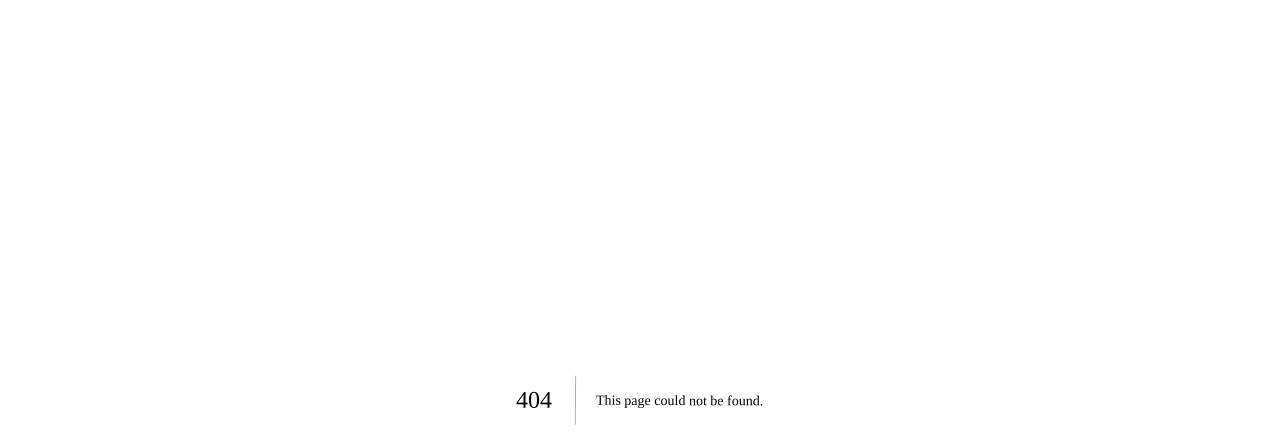
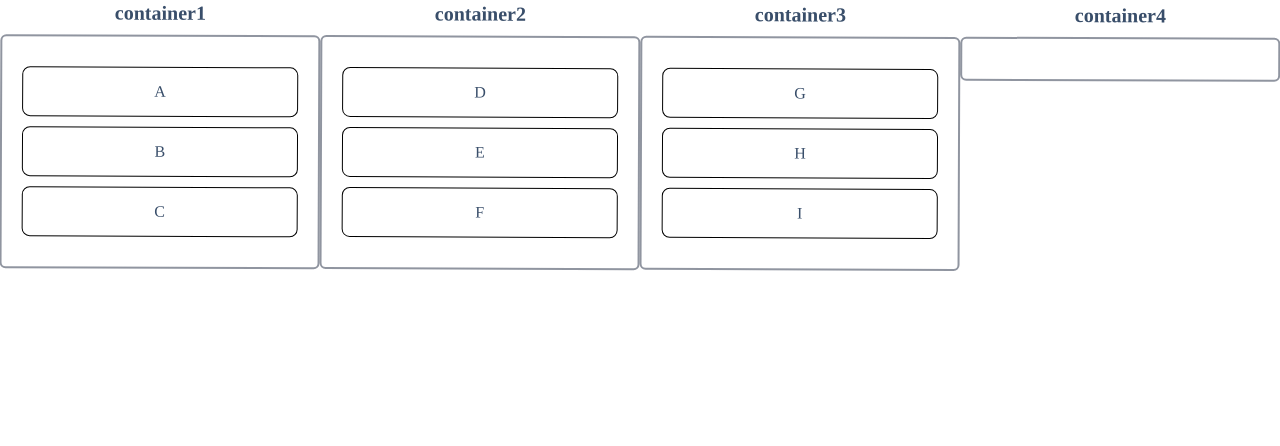
Before and after one commit to cocolemon619/wpfinal, a Next.js app: page /sortTest in a window 1280 px wide. Before the commit this address had no page. Shown: the top 446 px of the page. Built offline with nearby package versions, Linux system fonts and the light colour scheme; a web font is replaced by a local one.

Commit message:
同じ列内のドラッグ＆ドロップ実装（/todoEditの画面はできてない）

```diff
--- a/src/components/QueryTest.tsx
+++ b/src/components/QueryTest.tsx
@@ -26,7 +26,7 @@ const Users = ({ users }) => {
                         <p>ID: {user.id}</p>
                         <p>ユーザー名: {user.name}</p>
                         <p>メールアドレス: {user.mail}</p>
-                        <p>パスワード: {user.password}</p>
+                        {/* <p>パスワード: {user.password}</p> */}
                     </li>
                 </ul>
             ))}
--- /dev/null
+++ b/src/components/SortTest/Container.tsx
@@ -0,0 +1,195 @@
+import React, { useState } from "react";
+import {
+    DndContext,
+    DragOverlay,
+    closestCorners,
+    KeyboardSensor,
+    PointerSensor,
+    useSensor,
+    useSensors,
+    UniqueIdentifier,
+    DragStartEvent,
+    DragOverEvent,
+    DragEndEvent,
+} from "@dnd-kit/core";
+import { arrayMove, sortableKeyboardCoordinates } from "@dnd-kit/sortable";
+import SortableContainer from "./SortableContainer";
+import Item from "./Item";
+
+const Container = () => {
+    // ドラッグ&ドロップでソート可能なリスト
+    const [items, setItems] = useState<{
+        [key: string]: string[];
+    }>({
+        container1: ["A", "B", "C"],
+        container2: ["D", "E", "F"],
+        container3: ["G", "H", "I"],
+        container4: [],
+    });
+
+    //リストのリソースid（リストの値）
+    const [activeId, setActiveId] = useState<UniqueIdentifier>();
+
+    // ドラッグの開始、移動、終了などにどのような入力を許可するかを決めるprops
+    const sensors = useSensors(
+        useSensor(PointerSensor),
+        useSensor(KeyboardSensor, {
+            coordinateGetter: sortableKeyboardCoordinates,
+        })
+    );
+
+    //各コンテナ取得関数
+    const findContainer = (id: UniqueIdentifier) => {
+        if (id in items) {
+            return id;
+        }
+        return Object.keys(items).find((key: string) =>
+            items[key].includes(id.toString())
+        );
+    };
+
+    // ドラッグ開始時に発火する関数
+    const handleDragStart = (event: DragStartEvent) => {
+        const { active } = event;
+        //ドラッグしたリソースのid
+        const id = active.id.toString();
+        setActiveId(id);
+    };
+
+    //ドラッグ可能なアイテムがドロップ可能なコンテナの上に移動時に発火する関数
+    const handleDragOver = (event: DragOverEvent) => {
+        const { active, over } = event;
+        //ドラッグしたリソースのid
+        const id = active.id.toString();
+        //ドロップした場所にあったリソースのid
+        const overId = over?.id;
+
+        if (!overId) return;
+
+        // ドラッグ、ドロップ時のコンテナ取得
+        // container1,container2,container3,container4のいずれかを持つ
+        const activeContainer = findContainer(id);
+        const overContainer = findContainer(over?.id);
+
+        if (
+            !activeContainer ||
+            !overContainer ||
+            activeContainer === overContainer
+        ) {
+            return;
+        }
+
+        setItems((prev) => {
+            // 移動元のコンテナの要素配列を取得
+            const activeItems = prev[activeContainer];
+            // 移動先のコンテナの要素配列を取得
+            const overItems = prev[overContainer];
+
+            // 配列のインデックス取得
+            const activeIndex = activeItems.indexOf(id);
+            const overIndex = overItems.indexOf(overId.toString());
+
+            let newIndex;
+            if (overId in prev) {
+                // We're at the root droppable of a container
+                newIndex = overItems.length + 1;
+            } else {
+                const isBelowLastItem = over && overIndex === overItems.length - 1;
+
+                const modifier = isBelowLastItem ? 1 : 0;
+
+                newIndex = overIndex >= 0 ? overIndex + modifier : overItems.length + 1;
+            }
+
+            return {
+                ...prev,
+                [activeContainer]: [
+                    ...prev[activeContainer].filter((item) => item !== active.id),
+                ],
+                [overContainer]: [
+                    ...prev[overContainer].slice(0, newIndex),
+                    items[activeContainer][activeIndex],
+                    ...prev[overContainer].slice(newIndex, prev[overContainer].length),
+                ],
+            };
+        });
+    };
+
+    // ドラッグ終了時に発火する関数
+    const handleDragEnd = (event: DragEndEvent) => {
+        const { active, over } = event;
+        //ドラッグしたリソースのid
+        const id = active.id.toString();
+        //ドロップした場所にあったリソースのid
+        const overId = over?.id;
+
+        if (!overId) return;
+
+        // ドラッグ、ドロップ時のコンテナ取得
+        // container1,container2,container3,container4のいずれかを持つ
+        const activeContainer = findContainer(id);
+        const overContainer = findContainer(over?.id);
+
+        if (
+            !activeContainer ||
+            !overContainer ||
+            activeContainer !== overContainer
+        ) {
+            return;
+        }
+
+        // 配列のインデックス取得
+        const activeIndex = items[activeContainer].indexOf(id);
+        const overIndex = items[overContainer].indexOf(overId.toString());
+
+        if (activeIndex !== overIndex) {
+            setItems((items) => ({
+                ...items,
+                [overContainer]: arrayMove(
+                    items[overContainer],
+                    activeIndex,
+                    overIndex
+                ),
+            }));
+        }
+        setActiveId(undefined);
+    };
+
+    return (
+        <div className="flex flex-row mx-auto">
+            <DndContext
+                sensors={sensors}
+                collisionDetection={closestCorners}
+                onDragStart={handleDragStart}
+                onDragOver={handleDragOver}
+                onDragEnd={handleDragEnd}
+            >
+                {/* SortableContainer */}
+                <SortableContainer
+                    id="container1"
+                    items={items.container1}
+                    label="container1"
+                />
+                <SortableContainer
+                    id="container2"
+                    label="container2"
+                    items={items.container2}
+                />
+                <SortableContainer
+                    id="container3"
+                    label="container3"
+                    items={items.container3}
+                />
+                <SortableContainer
+                    id="container4"
+                    label="container4"
+                    items={items.container4}
+                />
+                {/* DragOverlay */}
+                <DragOverlay>{activeId ? <Item id={activeId} /> : null}</DragOverlay>
+            </DndContext>
+        </div>
+    );
+};
+
+export default Container;
--- /dev/null
+++ b/src/components/SortTest/Item.tsx
@@ -0,0 +1,10 @@
+import { UniqueIdentifier } from "@dnd-kit/core";
+
+const Item = ({ id }: { id: UniqueIdentifier }) => {
+    return (
+        <div className="w-full h-[50px] flex items-center justify-center my-2.5 border border-black rounded-lg">
+            {id}
+        </div>
+    );
+};
+export default Item;
--- /dev/null
+++ b/src/components/SortTest/SortableContainer.tsx
@@ -0,0 +1,34 @@
+import { useDroppable } from "@dnd-kit/core";
+import { rectSortingStrategy, SortableContext } from "@dnd-kit/sortable";
+import SortableItem from "./SortableItem";
+
+const SortableContainer = ({
+    id,
+    items,
+    label,
+}: {
+    id: string;
+    items: string[];
+    label: string;
+}) => {
+    const { setNodeRef } = useDroppable({
+        id,
+    });
+    return (
+        <div className="w-[calc(33%-5px)]">
+            <h3 className="text-xl font-bold text-center">{label}</h3>
+            <SortableContext id={id} items={items} strategy={rectSortingStrategy}>
+                <div
+                    ref={setNodeRef}
+                    className="w-full border-2 border-gray-500/75 p-5 mt-2 rounded-md"
+                >
+                    {items.map((id: string) => (
+                        <SortableItem key={id} id={id} />
+                    ))}
+                </div>
+            </SortableContext>
+        </div>
+    );
+};
+
+export default SortableContainer;
--- /dev/null
+++ b/src/components/SortTest/SortableItem.tsx
@@ -0,0 +1,22 @@
+import { useSortable } from "@dnd-kit/sortable";
+import { CSS } from "@dnd-kit/utilities";
+import { UniqueIdentifier } from "@dnd-kit/core";
+import Item from "./Item";
+
+const SortableItem = ({ id }: { id: UniqueIdentifier }) => {
+    const { attributes, listeners, setNodeRef, transform, transition } =
+        useSortable({ id });
+
+    return (
+        <div
+            ref={setNodeRef}
+            style={{ transform: CSS.Transform.toString(transform), transition }}
+            {...attributes}
+            {...listeners}
+        >
+            <Item id={id} />
+        </div>
+    );
+};
+
+export default SortableItem;
--- a/src/components/Todo/EditForm.tsx
+++ b/src/components/Todo/EditForm.tsx
@@ -111,7 +111,7 @@ const EditForm = (props: TodoFormProps) => {
                     <label className="text-gray-400">id</label>
                     <input
                         type="text"
-                        value={formTodo.id}
+                        value={undefined}
                         onChange={handlerTodoIdFormOnChange}
                         className="block w-full rounded-md border-0 py-1.5 px-2 text-gray-900 shadow-sm ring-1 ring-inset ring-gray-300 placeholder:text-gray-400 focus:ring-2 focus:ring-inset focus:ring-indigo-600 sm:text-sm sm:leading-6"
                     />
--- a/src/components/Todo/TodoItem.tsx
+++ b/src/components/Todo/TodoItem.tsx
@@ -1,57 +1,63 @@
 import React, { useState } from "react";
-import { FaCheckCircle } from "react-icons/fa";
-import { FaRegCheckCircle } from "react-icons/fa";
+import { FaCheckCircle , FaRegCheckCircle} from "react-icons/fa";
 import { TbProgress } from "react-icons/tb";
 import { RiZzzFill } from "react-icons/ri";
+
+import { CSS } from "@dnd-kit/utilities";
+import { useSortable } from "@dnd-kit/sortable";
 
 type Status = "Done" | "Progress" | "Incomplete" | "";
 
 export type TodoItemProps = {
-	id: number | null | string;
+	id: number | string;
 	title: string;
 	content: string;
 	status: Status | string;
 	assign: string;
 };
 
-const TodoItem = (props: TodoItemProps): JSX.Element => {
-	// 状態に応じてクラス名を取得する
-	let statusClassName = {
-		text: "",
-		textColor: "",
-		bgColor: "",
-	};
+const TodoItem = (props: TodoItemProps) => {
+	const { attributes, listeners, setNodeRef, transform, transition } =
+		useSortable({
+			id: props.id,
+		});
 
-	// 状態に応じてクラス名を取得する
+	// 状態に応じて各クラス名、テキスト、アイコンを取得する
 	let statusValues = {
 		text: "",
 		textColor: "",
 		bgColor: "",
-		iconDom: undefined as JSX.Element | undefined, // iconDom プロパティの型を追加
+		iconDom: <></>,
+	};
+
+	const style = {
+		cursor: "move",
+		listStyle: "none",
+		transform: CSS.Transform.toString(transform),
+		transition,
 	};
 
 	switch (props.status) {
 		case "Done":
-			statusClassName.text = "完了";
-			statusClassName.textColor = "text-emerald-500";
-			statusClassName.bgColor = "bg-emerald-500";
+			statusValues.text = "完了";
+			statusValues.textColor = "text-emerald-500";
+			statusValues.bgColor = "bg-emerald-500";
 			statusValues.iconDom = (
 				<FaCheckCircle className="w-6 h-6 text-white fill-current" />
 			);
 			break;
 		case "Progress":
-			statusClassName.text = "実行中";
-			statusClassName.textColor = "text-blue-600";
-			statusClassName.bgColor = "bg-blue-600";
-			// ここでElementをそのまま変数に入れてる
+			statusValues.text = "対応中";
+			statusValues.textColor = "text-blue-600";
+			statusValues.bgColor = "bg-blue-600";
 			statusValues.iconDom = (
 				<TbProgress className="w-6 h-6 text-white fill-current" />
 			);
 			break;
 		case "Incomplete":
-			statusClassName.text = "未対応";
-			statusClassName.textColor = "text-gray-600";
-			statusClassName.bgColor = "bg-gray-600";
+			statusValues.text = "未対応";
+			statusValues.textColor = "text-gray-500";
+			statusValues.bgColor = "bg-gray-600";
 			statusValues.iconDom = (
 				<RiZzzFill className="w-6 h-6 text-white fill-current" />
 			);
@@ -59,34 +65,29 @@ const TodoItem = (props: TodoItemProps): JSX.Element => {
 	}
 
 	return (
-		<div className="flex w-full border border-gray-300 max-w-sm overflow-hidden mb-1 bg-white rounded-lg shadow dark:bg-gray-800">
+		<div ref={setNodeRef} {...attributes} {...listeners} style={style}>
+			<div className="flex w-full border border-gray-300 overflow-hidden bg-white rounded-lg shadow-md dark:bg-gray-800">
 				<div
-				className={`flex items-center justify-center w-12 ${statusClassName.bgColor}`}>
+					className={`flex items-center justify-center w-12 ${statusValues.bgColor}`}>
 					{statusValues.iconDom}
 				</div>
-
-			<div className="px-4 py-2 w-80">
-				<div className="mx-3">
-					<div className="flex">
-						<div className="mr-1">{props.id}{props.id && "."}</div>
-						<p className="me-1 mb-0 text-gray-700">{props.title}</p>
-						<span className={`ml-auto font-semibold ${statusClassName.textColor}`}>
-							{statusClassName.text}
+				<div className="px-4 p-2 w-full">
+					<div className="px-1">
+						<div className="flex justify-start">
+							<span className="me-2 flex-auto text-gray-700">
+								{props.title}
+							</span>
+							<span className={`font-semibold  ${statusValues.textColor}`}>
+								{statusValues.text}
 							</span>
 						</div>
-					<span className="text-sm text-gray-600 dark:text-gray-200 me-1">
+						<span className="text-sm  text-gray-600 dark:text-gray-200">
 							{props.content}
 						</span>
-
 					</div>
-				<div className="px-3">
-					<span className="text-sm text-gray-600 dark:text-gray-200 me-1">
-						{props.assign}
-					</span>
 					</div>
 			</div>
 		</div>
 	);
 };
-
 export default TodoItem;
--- a/src/components/Todo/TodoListForm.tsx
+++ b/src/components/Todo/TodoListForm.tsx
@@ -2,6 +2,10 @@ import React, { useState, useEffect } from "react";
 
 import TodoItem, { TodoItemProps } from "@/components/Todo/TodoItem";
 import TodoForm from "@/components/Todo/TodoForm";
+
+// ここから機能拡張部分のimport文
+import { DndContext, KeyboardSensor, useSensor, useSensors, DragEndEvent, PointerSensor, closestCenter } from "@dnd-kit/core";
+import { SortableContext, sortableKeyboardCoordinates, arrayMove, verticalListSortingStrategy } from "@dnd-kit/sortable";
 
 import { PrismaClient } from '@prisma/client';
 const prisma = new PrismaClient();
@@ -45,7 +49,7 @@ const TodoListForm = (): JSX.Element => {
 					title: todo.title,
 					content: todo.content,
 					status: todo.status,
-					assign:userName,
+					assign: userName,
 				}),
 			});
 
@@ -85,6 +89,30 @@ const TodoListForm = (): JSX.Element => {
 		return null;
 	};
 
+	const sensors = useSensors(
+		useSensor(PointerSensor),
+		useSensor(KeyboardSensor, {
+			coordinateGetter: sortableKeyboardCoordinates,
+		})
+	);
+	type UniqueIdentifier = string | number;
+	const handleDragEnd = (event: DragEndEvent) => {
+
+		const { active, over } = event;
+
+		if (!over) {
+			return;
+		}
+
+		// 別のTodo上にドロップした場合(over.idとactive.idが異なる)
+		if (active.id !== over.id) {
+			const oldIndex = todoItemList.findIndex((v) => v.id === active.id);
+			const newIndex = todoItemList.findIndex((v) => v.id === over.id);
+			// arrayMoveを使用して配列内の順番を入れ替える
+			setTodoList(arrayMove(todoItemList, oldIndex, newIndex));
+		}
+	};
+
 	return (
 		<>
 			{/* colsはstatusesに設定した状態の数に合わせる */}
@@ -96,20 +124,29 @@ const TodoListForm = (): JSX.Element => {
 						(item) => status === "All" || item.status === status
 					);
 					return (
-						<div key={i} className={`flex-1 mx-1 px-4 py-2 rounded-lg bg-gray-200 w-64`}>
-							{/* statusに対応したタグを設置 */}
-							<span
-								className="inline-flex items-center py-1.5 px-3 mb-1 rounded-full text-xs font-medium bg-gray-500 text-white">
+						<div>
+							<div key={i} className="flex-1 mx-1 px-4 py-2 rounded-lg bg-gray-200 w-64">
+								<span className="inline-flex items-center py-1.5 px-3 mb-1 rounded-full text-xs font-medium bg-gray-500 text-white todo-item">
 									{status}
 								</span>
-							{/* filterしたTodoListをmapで回してTodoを描画*/}
+
+								<DndContext
+									sensors={sensors}
+									collisionDetection={closestCenter}
+									onDragEnd={handleDragEnd}
+									key={i}>
+									<SortableContext
+										items={todoItemList}
+										strategy={verticalListSortingStrategy}>
 										{filteredTodoList.map((todo, j) => (
 											<div key={j}>
-									<TodoItem {...todo} />
+												<TodoItem key={todo.id} {...todo} />
 											</div>
 										))}
-							{/* statusがAllの時だけtTodoFormを設置 */}
+									</SortableContext>
+								</DndContext>
 								{status === "All" && <TodoForm addTodoOnclick={addTodoOnClick} />}
+							</div>
 						</div>
 					);
 				})}
--- /dev/null
+++ b/src/pages/sortTest.tsx
@@ -0,0 +1,11 @@
+//import Reactは全てのページで必須です
+import React from "react";
+import Container from "@/components/SortTest/Container";
+
+export default function SortTest(){
+    return(
+        <div>
+            <Container></Container>
+        </div>
+    )
+}
```
Lines whose indentation alone changed are shown as unchanged.
